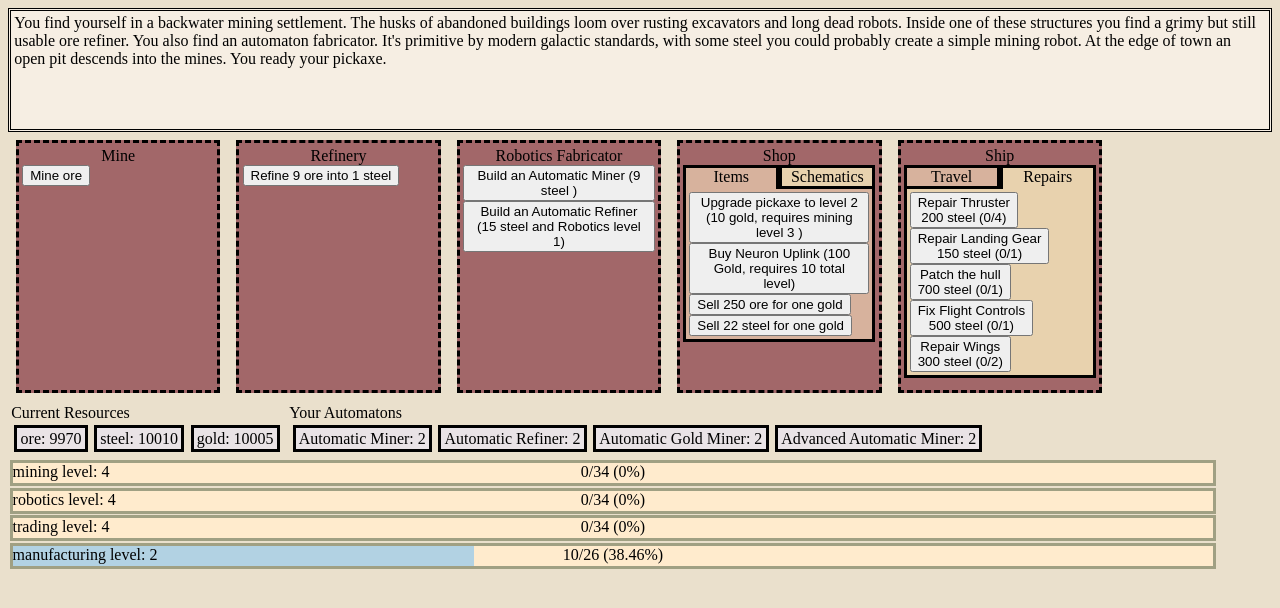
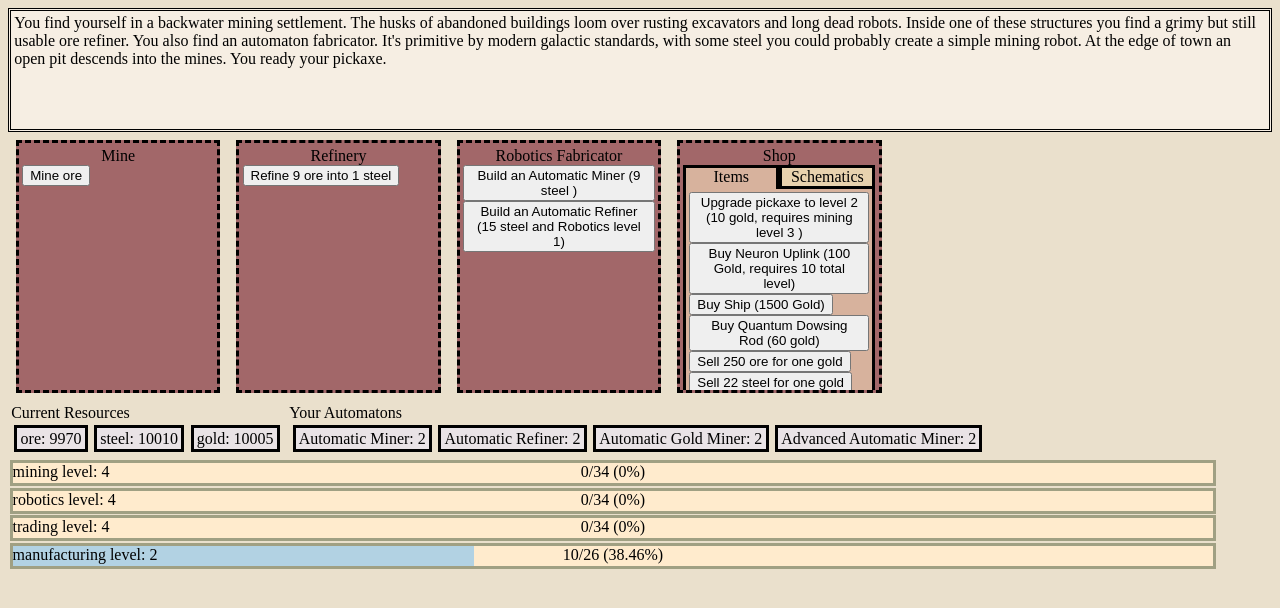
Before and after one commit to michaelwhittemore/vue-clicker-game, a Vue app: page / in a window 1280 px wide. Shown: the top 608 px of the page. Built offline with nearby package versions, Linux system fonts and the light colour scheme.

Commit message:
added the prospecting tool, now I need to do something with it

```diff
--- /dev/null
+++ b/src/components/MineComponents/ProspectForResources.vue
@@ -0,0 +1,3 @@
+<script setup lang="ts">
+</script>
+<template> </template>
--- /dev/null
+++ b/src/components/ShopComponents/BuyProspectingTool.vue
@@ -0,0 +1,20 @@
+<script setup lang="ts">
+import { gameStateStorage } from '@/typescript/gameStateStorage';
+import { prospectingToolData } from '@/typescript/gameConstants/prospectingToolData';
+import { activateNarrativeTrigger } from '@/typescript/gameHelpers';
+const { purchasePrice } = prospectingToolData;
+// What triggers this once you've purchased it?
+// Oh remember that this tool maybe gives a boost to gold ore percentage chance. - temporary boosts in general
+// but where to display it in the UI? maybe in the mine location??
+// I think we will add it to the mine location
+
+const onClick = () => {
+    gameStateStorage.prospectingTool.isPurchased = true;
+    activateNarrativeTrigger('hasPurchasedProspectingTool');
+    gameStateStorage.resources.gold -= purchasePrice;
+}
+</script>
+<template>
+    <button @click="onClick" v-if="!gameStateStorage.prospectingTool.isPurchased" :disabled="purchasePrice > gameStateStorage.resources.gold">
+        Buy Quantum Dowsing Rod ({{ purchasePrice }} gold)</button>
+</template>
--- a/src/components/ShopComponents/ShopItemsComponent.vue
+++ b/src/components/ShopComponents/ShopItemsComponent.vue
@@ -3,12 +3,14 @@ import UpgradePickaxe from './UpgradePickaxe.vue';
 import BuyShip from './BuyShip.vue';
 import SellResourceForGold from './SellResourceForGold.vue';
 import NeuronUplinkShop from './NeuronUplinkShop.vue';
+import BuyProspectingTool from './BuyProspectingTool.vue';
 </script>
 <template>
     <div class="itemsColor shopTab">
         <UpgradePickaxe />
         <NeuronUplinkShop />
         <BuyShip />
+        <BuyProspectingTool />
         <SellResourceForGold resource-type="ore" />
         <SellResourceForGold resource-type="steel" />
     </div>
--- a/src/typescript/gameConstants/narrativeTriggersToText.ts
+++ b/src/typescript/gameConstants/narrativeTriggersToText.ts
@@ -23,4 +23,5 @@ export const narrativeTriggersToText = {
     hasRepairedCockpit: 'TODO. You\' reattached the joy stick and replaced the missing switches and dials. Technically, you can  pilot your ship now. Whether you should is a whole different matter.',
     hasRepairedWings: 'TODO, repaired wings',
     hasFullyRepairedShip: 'TODO, You fully fixed your ship and can now use it to travel! It\'s slightly safer and more comfortable than being launched to your destination out of cannon.',
+    hasPurchasedProspectingTool: 'TODO It\'s not pseudoscientific malarkey, it\'s got "quantum" in the name! This "totally legitimate" device will allow you to find new resources beneath the ground.'
 }
--- /dev/null
+++ b/src/typescript/gameConstants/prospectingToolData.ts
@@ -0,0 +1,3 @@
+export const prospectingToolData = {
+    purchasePrice: 60,
+}
--- a/src/typescript/gameConstants/readableTextMap.ts
+++ b/src/typescript/gameConstants/readableTextMap.ts
@@ -1,3 +1,4 @@
+
 export const readableTextMap: Record<string, string> = {
     // Automatons
     autoMiner: 'Automatic Miner',
@@ -9,4 +10,5 @@ export const readableTextMap: Record<string, string> = {
     improvedRefineryFurnace: 'Improved Refinery Furnace',
     // Shop upgrades
     neuronUplink: 'Neuron Uplink',
+    prospectingTool: 'Quantum Dowsing Rod',
 }
--- a/src/typescript/gameStateStorage.ts
+++ b/src/typescript/gameStateStorage.ts
@@ -49,6 +49,9 @@ export interface StateStorageObject {
         refineryUpgrades: Array<string>,
         oreInput: number,
         steelOutput: number,
+    },
+    prospectingTool: {
+        isPurchased: boolean,
     },
 
     unlockedSchematics: Array<string>,
@@ -123,6 +126,9 @@ const gameStateStorageObject: StateStorageObject = {
         oreInput: 9,
         steelOutput: 1,
     },
+    prospectingTool: {
+        isPurchased: false,
+    },
     unlockedSchematics: [],
     ship: {
         isPurchased: false,
@@ -162,10 +168,9 @@ const TESTgameStateStorageObject = {
             experience: 10,
         }
     },
-    ship: {
-        isPurchased: true,
-        // requiredRepairs: ['test']
-    }
+    // ship: {
+    //     isPurchased: true,
+    // }
 }
 
 if (isDevTesting) {
```
Also changed, not shown: 1 other file (tests, documents, lock files or other folders).
